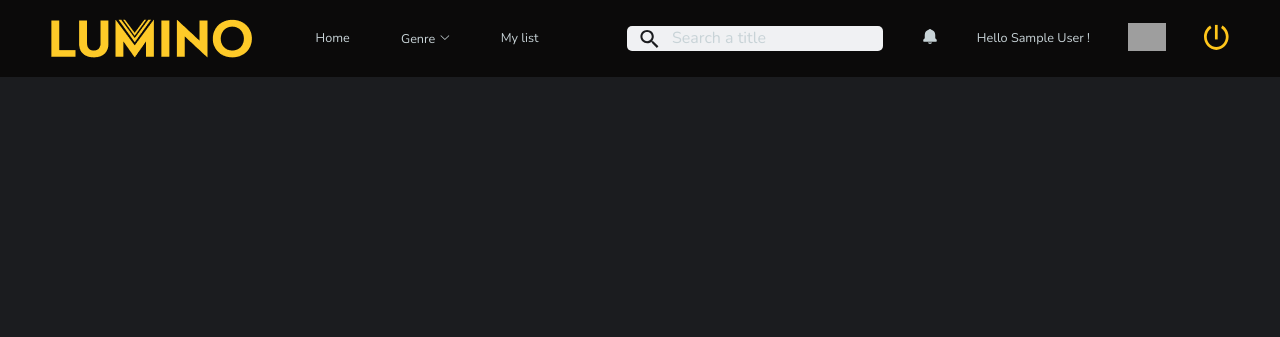
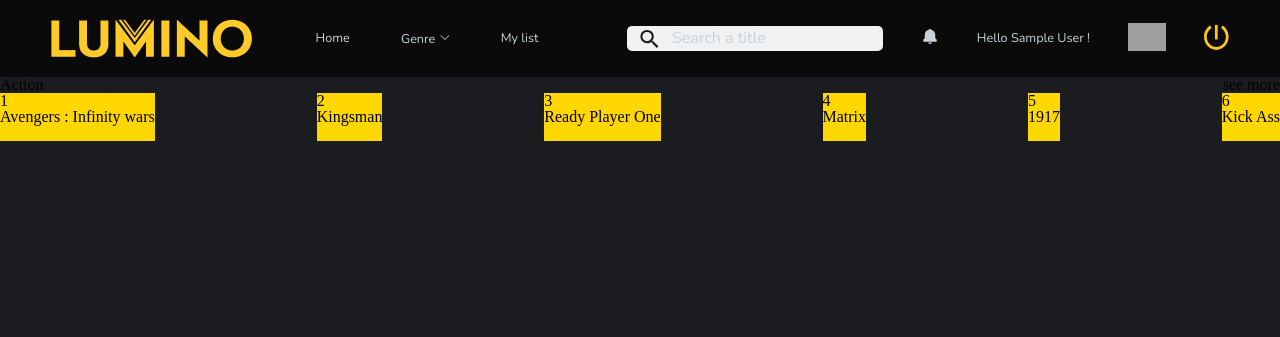
Before and after one commit to hugoborini/lumino, a PHP site: page /index.php?action=home in a window 1280 px wide. Shown: the top 337 px of the page. Run offline with PHP 8.4, Linux system fonts and the light colour scheme; the visitor is signed in with stand-in values (Sample User, id 1); grey boxes are pictures that could not be loaded.

Commit message:
link home page to style, add content to homePage and basic style

```diff
--- a/styles/css/style.css
+++ b/styles/css/style.css
@@ -282,7 +282,6 @@ body {
 .landingpage {
   margin-left: 80px;
   margin-right: 80px;
-
   font-family: "Nunito"; }
 
 .hero {
@@ -417,5 +416,20 @@ header {
 .headerHome__disconnect {
   margin-right: 4vw; }
 
+.category {
+  display: flex;
+  flex-direction: column; }
+
+.category__texts {
+  display: flex;
+  justify-content: space-between; }
+
+.category__movies {
+  display: flex;
+  justify-content: space-between; }
+
+.movie {
+  background-color: gold; }
+
 a {
   text-decoration: none; }
--- a/styles/scss/blocs/home.scss
+++ b/styles/scss/blocs/home.scss
@@ -0,0 +1,20 @@
+@import "../config/variable.scss";
+
+.category {
+  display: flex;
+  flex-direction: column;
+}
+
+.category__texts {
+  display: flex;
+  justify-content: space-between;
+}
+
+.category__movies {
+  display: flex;
+  justify-content: space-between;
+}
+
+.movie {
+  background-color: gold;
+}
--- a/styles/scss/style.scss
+++ b/styles/scss/style.scss
@@ -9,6 +9,7 @@
 @import "blocs/landing.scss";
 @import "blocs/footer.scss";
 @import "blocs/header_homepage.scss";
+@import "blocs/home.scss";
 
 a {
   text-decoration: none;
--- a/views/home.php
+++ b/views/home.php
@@ -9,5 +9,96 @@
 </head>
 <body>
     <?php include("./components/header_homepage.php")?>
+    <main>
+        <section class="category">
+            <div class="category__texts">
+                <h1 class="class="category__title">Action</h1>
+                <p class="class="category__more">see more</p>
+            </div>
+            <div class="category__movies">
+                <div id ="2" class="movie">1
+                    <div class="movie__elements">
+                        <div class="elements__text">
+                            <p class="element__title">Avengers : Infinity wars</p>
+                            <p class="element__category"></p>
+                            <p class="element__synopsis"></p>
+                            <p class="element__releasedDate"></p>
+                        </div>
+                        <div class="elements__icon">
+                            <img class="element__icon element__icon"/>
+                            <img class="element__icon element__icon"/>
+                            <img class="element__icon element__icon--play"/>
+                        </div>
+                    </div>
+                    <div class="movie__chevron"></div>
+                </div>
+                <div id ="4" class="movie">2
+                    <div class="movie__elements">
+                        <div class="elements__text">
+                            <p class="element__title">Kingsman</p>
+                            <p class="element__category"></p>
+                        </div>
+                        <div class="elements__icon">
+                            <img class="element__icon element__icon"/>
+                            <img class="element__icon element__icon"/>
+                            <img class="element__icon element__icon--play"/>
+                        </div>
+                    </div>
+                </div>
+                <div id ="5" class="movie">3
+                    <div class="movie__elements">
+                        <div class="elements__text">
+                            <p class="element__title">Ready Player One</p>
+                            <p class="element__category"></p>
+                        </div>
+                        <div class="elements__icon">
+                            <img class="element__icon element__icon"/>
+                            <img class="element__icon element__icon"/>
+                            <img class="element__icon element__icon--play"/>
+                        </div>
+                    </div>
+                </div>
+                <div id ="8" class="movie">4
+                    <div class="movie__elements">
+                        <div class="elements__text">
+                            <p class="element__title">Matrix</p>
+                            <p class="element__category"></p>
+                        </div>
+                        <div class="elements__icon">
+                            <img class="element__icon element__icon"/>
+                            <img class="element__icon element__icon"/>
+                            <img class="element__icon element__icon--play"/>
+                        </div>
+                    </div>
+                </div>
+                <div id ="1" class="movie">5
+                    <div class="movie__elements">
+                        <div class="elements__text">
+                            <p class="element__title">1917</p>
+                            <p class="element__category"></p>
+                        </div>
+                        <div class="elements__icon">
+                            <img class="element__icon element__icon"/>
+                            <img class="element__icon element__icon"/>
+                            <img class="element__icon element__icon--play"/>
+                        </div>
+                    </div>
+                </div>
+                <div id ="7" class="movie">6
+                    <div class="movie__elements">
+                        <div class="elements__text">
+                            <p class="element__title">Kick Ass</p>
+                            <p class="element__category"></p>
+                        </div>
+                        <div class="elements__icon">
+                            <img class="element__icon element__icon"/>
+                            <img class="element__icon element__icon"/>
+                            <img class="element__icon element__icon--play"/>
+                        </div>
+                    </div>
+                </div>
+            </div>
+        </section>
+    </main>
 </body>
 </html>
```
